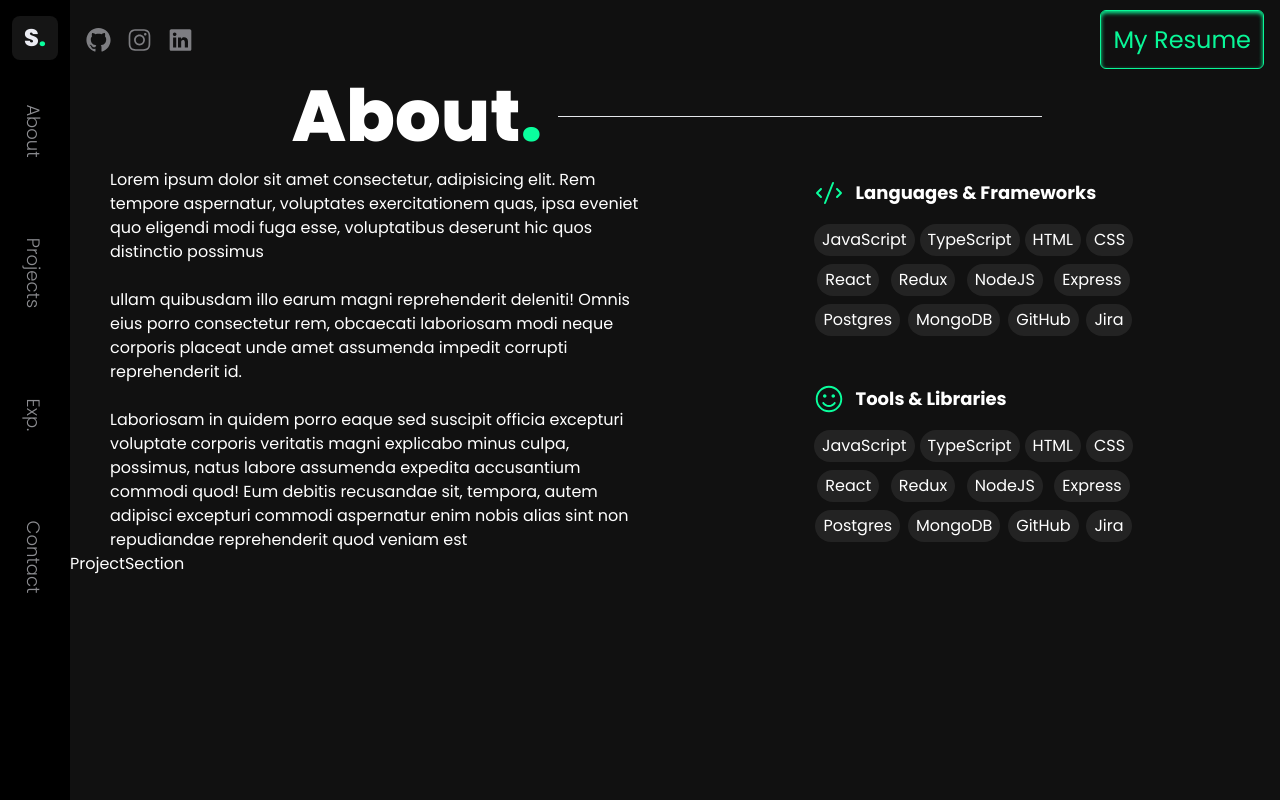
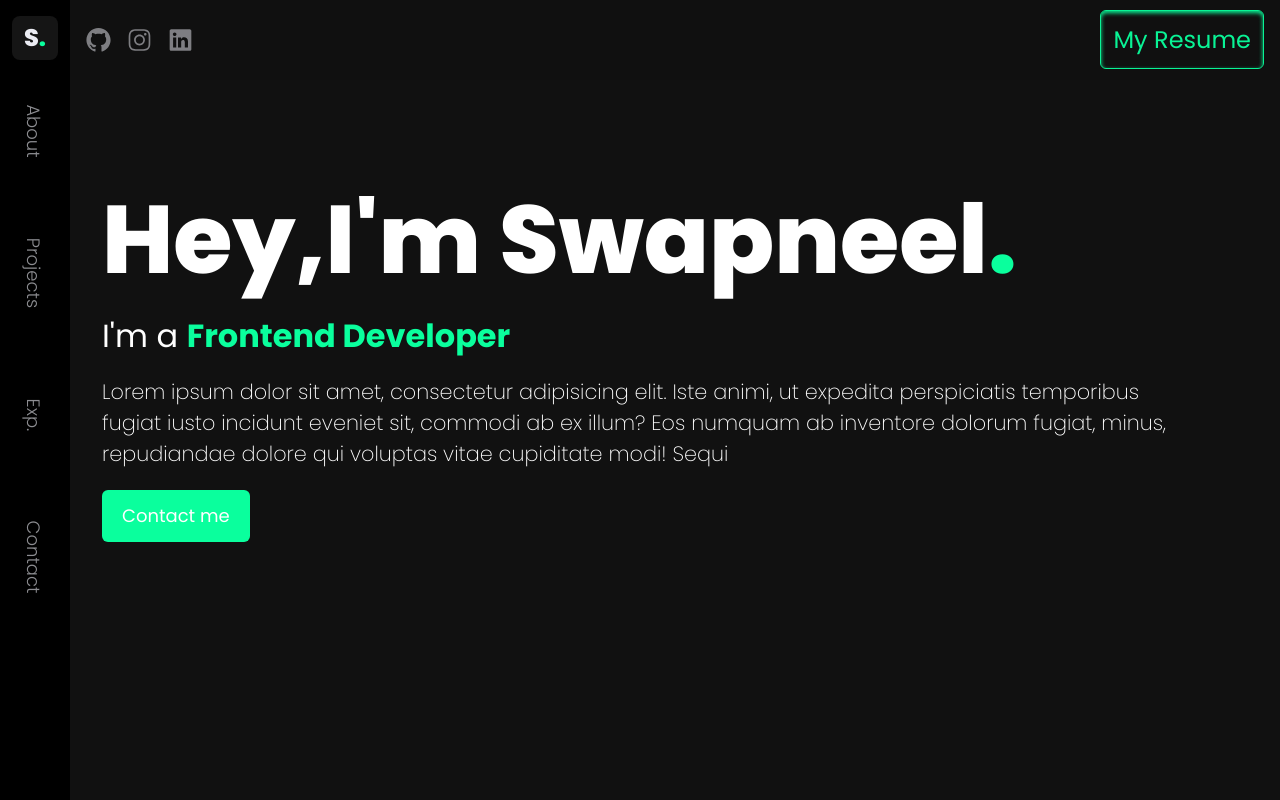
Before and after one commit to swapneel1026/portfolio-v.1.0, a Next.js app: page / in a window 1280 px wide. Shown: the top 800 px of the page. Built offline with nearby package versions, Linux system fonts and the light colour scheme.

Commit message:
feat:many changes

```diff
--- a/src/app/components/AboutMe.tsx
+++ b/src/app/components/AboutMe.tsx
@@ -2,6 +2,33 @@ import { CodeIcon, FaceIcon } from "@radix-ui/react-icons";
 import SkillsCard from "./SkillsCard";
 
 const AboutMe = () => {
+  const languagesAndFrameworks = [
+    "Next.JS",
+    "React.JS",
+    "JavaScript",
+    "TypeScript",
+    "Tailwind CSS",
+    "HTML",
+    "CSS",
+    "Node.JS",
+    "Express.JS",
+    "MongoDB",
+  ];
+  const toolAndLibraries = [
+    "React-Query",
+    "Axios",
+    "Prisma-Client",
+    "Zustand",
+    "Git",
+    "VS-code",
+    "Shadcn-ui",
+    "Radix-ui",
+    "react-skeleton",
+    "Recharts",
+    "React-hook-form",
+    "React-table",
+    "CVA",
+  ];
   return (
     <div className="text-white">
       <header className="flex items-center justify-center ">
@@ -33,10 +60,12 @@ const AboutMe = () => {
           <SkillsCard
             title="Languages & Frameworks"
             icon={<CodeIcon color="#0aff9d" height={30} width={30} />}
+            skills={languagesAndFrameworks}
           />
           <SkillsCard
             title="Tools & Libraries"
             icon={<FaceIcon color="#0aff9d" height={30} width={30} />}
+            skills={toolAndLibraries}
           />
         </div>
       </section>
--- a/src/app/components/HeroSection.tsx
+++ b/src/app/components/HeroSection.tsx
@@ -2,7 +2,7 @@ import Link from "next/link";
 
 const HeroSection = () => {
   return (
-    <div className="p-2 md:p-6 xl:max-w-6xl  flex flex-col flex-wrap justify-stretch h-screen ">
+    <div className="p-2  md:px-8 xl:max-w-6xl  flex flex-col flex-wrap justify-stretch h-screen ">
       <h1 className="text-white text-[2.5rem] md:text-[4rem] lg:text-[6rem] font-extrabold">
         Hey,I'm Swapneel<span className="text-[#0aff9d]">.</span>
       </h1>
--- a/src/app/components/SideNavbar.tsx
+++ b/src/app/components/SideNavbar.tsx
@@ -4,19 +4,19 @@ const SideNavbar = () => {
   const links = [
     {
       linkName: "About",
-      href: "/about",
+      href: "#about",
     },
     {
       linkName: "Projects",
-      href: "",
+      href: "#projects",
     },
     {
       linkName: "Exp.",
-      href: "",
+      href: "#exp",
     },
     {
       linkName: "Contact",
-      href: "",
+      href: "#contact",
     },
   ];
   return (
@@ -26,8 +26,8 @@ const SideNavbar = () => {
       </p>
       {links.map((link) => (
         <Link
-          key={link.href}
-          className=" transition-all duration-300 hover:opacity-100 opacity-60 rotate-90 border-t-4 border-[#000] hover:border-t-4 hover:border-[#0aff9d] my-10 py-[15px] min-w-[7rem]  flex justify-center"
+          key={link.linkName}
+          className="active:border-t-4 active:border-[#0aff9d]active transition-all duration-300 hover:opacity-100 opacity-60 rotate-90 border-t-4 border-[#000] hover:border-t-4 hover:border-[#0aff9d] my-10 py-[15px] min-w-[7rem]  flex justify-center"
           href={link.href ?? "/"}
         >
           {link.linkName}
--- a/src/app/components/SkillsCard.tsx
+++ b/src/app/components/SkillsCard.tsx
@@ -4,20 +4,6 @@ type SkillProps = {
   icon?: any;
 };
 const SkillsCard = ({ title, skills, icon }: SkillProps) => {
-  const tags = [
-    "JavaScript",
-    "TypeScript",
-    "HTML",
-    "CSS",
-    "React",
-    "Redux",
-    "NodeJS",
-    "Express",
-    "Postgres",
-    "MongoDB",
-    "GitHub",
-    "Jira",
-  ];
   return (
     <div>
       <h1 className="flex gap-3 font-bold text-lg  items-center">
@@ -25,9 +11,9 @@ const SkillsCard = ({ title, skills, icon }: SkillProps) => {
         {title}
       </h1>
       <div className="flex flex-wrap gap-x-1 gap-y-2 max-w-xs justify-start mt-4">
-        {tags.map((t, i) => (
+        {skills?.map((t) => (
           <div
-            key={i}
+            key={t}
             className="bg-[#232323] text-white py-1 px-2  mx-auto rounded-full"
           >
             {t}
--- a/src/app/components/TopNav.tsx
+++ b/src/app/components/TopNav.tsx
@@ -8,7 +8,7 @@ import Link from "next/link";
 
 const TopNav = () => {
   return (
-    <header className="bg-[hsla(0,0%,7%,.25)] w-full h-[5rem] sticky z-20 top-0 backdrop-blur-md flex items-center justify-between p-4">
+    <header className="bg-[hsla(0,0%,7%,.25)] w-full h-[4rem] lg:h-[5rem] sticky z-20 top-0 backdrop-blur-md flex items-center justify-between p-4">
       <section className="flex space-x-4 ">
         <Link
           href={"https://github.com/swapneel1026"}
--- a/src/app/page.tsx
+++ b/src/app/page.tsx
@@ -1,6 +1,7 @@
 import AboutMe from "./components/AboutMe";
 import ContactSection from "./components/ContactSection";
 import ExperienceSection from "./components/ExperienceSection";
+import HeroSection from "./components/HeroSection";
 import ProjectSection from "./components/ProjectSection";
 import TopNav from "./components/TopNav";
 
@@ -9,20 +10,23 @@ export default function Home() {
     <>
       <main className="">
         <TopNav />
-        <div className="grid grid-rows-4 text-white">
-          {/* <section>
+        <div className="grid sm:grid-rows-4 text-white">
+          <section className="pt-[4rem] md:pt-[5rem]" id="contact">
             <HeroSection />
-          </section> */}
-          <section>
+          </section>
+          <section
+            id="about"
+            className="md:mt-[-5rem] lg:mt-[2rem] xl:mt-[-2rem] pt-[4rem] md:pt-[5rem]"
+          >
             <AboutMe />
           </section>
-          <section>
+          <section id="projects">
             <ProjectSection />
           </section>
-          <section>
+          <section id="exp">
             <ExperienceSection />
           </section>
-          <section>
+          <section id="contact">
             <ContactSection />
           </section>
         </div>
```
